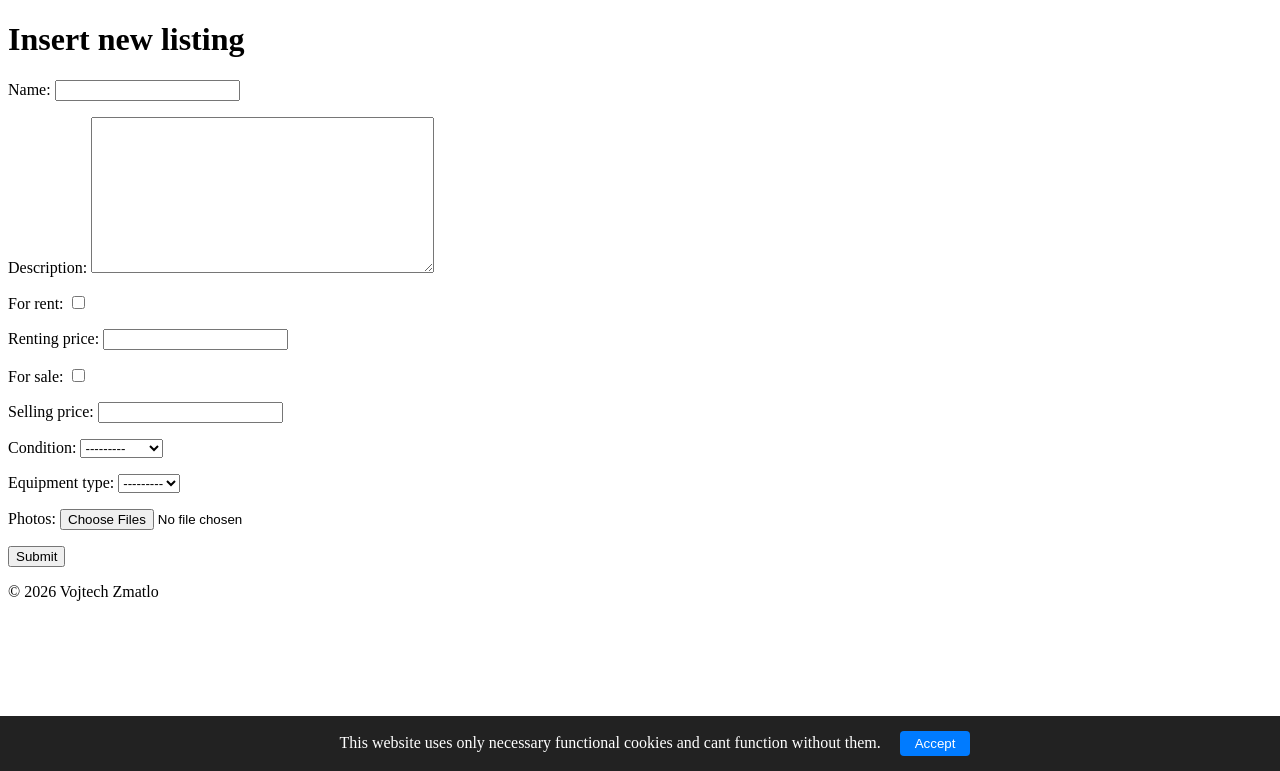
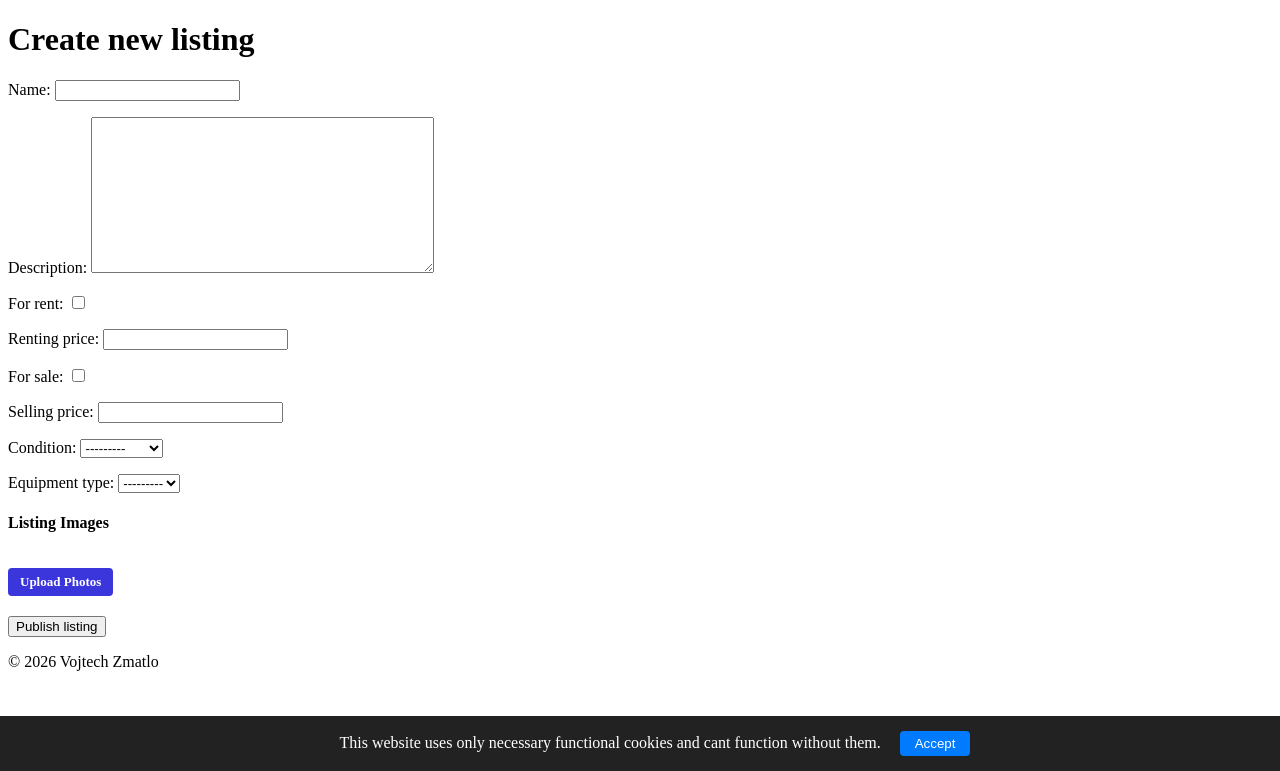
Before and after one commit to MAV0D/marketplace, a Django app: page /listing/create-listing in a window 1280 px wide. Shown: the part 29-800 px from the top of the page. Run offline with Django 5.2, Linux system fonts and the light colour scheme; the visitor is signed in with stand-in values (Sample User, id 1); data comes from the database, SQL or seed files in the repository; data that the repository does not hold is empty.

Commit message:
Listing image adding

```diff
--- a/app/listings/forms.py
+++ b/app/listings/forms.py
@@ -28,8 +28,6 @@ class MultipleFileField(forms.FileField):
     return result
 
 class ListingForm(forms.ModelForm):
-  images = MultipleFileField(label="Photos", required=False)
-
   class Meta:
     model = Listing
 
@@ -42,3 +40,21 @@ class ListingForm(forms.ModelForm):
               'condition',
               'equipment_type',
             ]
+
+  def clean(self):
+    cleaned_data = super().clean()
+
+    for_rent = cleaned_data.get('for_rent')
+    rent_price = cleaned_data.get('renting_price')
+
+    for_sale = cleaned_data.get('for_sale')
+    sale_price = cleaned_data.get('selling_price')
+
+    if not for_rent and not for_sale:
+      self.add_error('renting_price', "You must choose at least one option.")
+
+    if for_rent and not rent_price:
+      self.add_error('renting_price', "You must enter renting price.")
+
+    if for_sale and not sale_price:
+      self.add_error('selling_price', "You must enter selling price.")
--- a/app/listings/models.py
+++ b/app/listings/models.py
@@ -26,24 +26,25 @@ class Listing(models.Model):
     DAMAGED = 'DAMAGED', 'Damaged'
 
   class Status(models.TextChoices):
+    DRAFT = 'DRAFT', 'Draft'
     VISIBLE = 'VISIBLE', 'Visible'
     HIDDEN = 'HIDDEN', 'Hidden'
     SOLD = 'SOLD', 'Sold'
     ARCHIVED = 'ARCHIVED', 'Archived'
 
   name = models.CharField(max_length=20)
-  description = models.TextField()
+  description = models.TextField(null=True)
   for_rent = models.BooleanField()
   for_sale = models.BooleanField()
   selling_price = models.DecimalField(max_digits=10, decimal_places=2, null=True, blank=True)
   renting_price = models.DecimalField(max_digits=10, decimal_places=2, null=True, blank=True)
-  condition = models.CharField(max_length=10, choices=Condition.choices)
+  condition = models.CharField(max_length=10, choices=Condition.choices, null=True)
   views_count = models.IntegerField(default=0)
-  status = models.CharField(max_length=10, choices=Status.choices)
+  status = models.CharField(max_length=10, choices=Status.choices, default=Status.DRAFT)
   created_at = models.DateTimeField(auto_now_add=True)
   last_edited_at = models.DateTimeField(auto_now=True)
   seller = models.ForeignKey(User, on_delete=models.CASCADE)
-  equipment_type = models.ForeignKey('EquipmentType', on_delete=models.PROTECT)
+  equipment_type = models.ForeignKey('EquipmentType', on_delete=models.PROTECT, null=True)
 
   def archive_listing(self):
     self.status = self.Status.ARCHIVED
--- a/app/listings/templates/listings/listing_form.html
+++ b/app/listings/templates/listings/listing_form.html
@@ -3,13 +3,23 @@
 {% block title %}New Listing | Larp Marketplace{% endblock %}
 
 {% block content %}
-    <h1>Insert new listing</h1>
-    <form method="post">
+    <h1>{% if listing.name == '' %}Create new listing{%else%}Edit listing{%endif%}</h1>
+    <form method="post", enctype="multipart/form-data">
         {% csrf_token %}
         {{ form.as_p }}
 
+        <div id="listing-images-area" class="listing-images-section" style="margin-top: 20px; margin-bottom: 20px;">
+            {% include "listings/partials/listing_images_snippet.html" %}
+        </div>
+
         <div id="dynamic-attributes"></div>
 
-        <button type="submit">Submit</button>
+        <button type="submit">{% if listing.name == '' %}Publish listing{%else%}Save{%endif%}</button>
     </form>
 {% endblock %}
+
+{% comment %} <label>
+  <input type="checkbox" id="id_for_rent" name="for_rent"
+         onchange="document.getElementById('id_rent_price').disabled = !this.checked;">
+  Nabízet k pronájmu
+</label> {% endcomment %}
--- /dev/null
+++ b/app/listings/templates/listings/partials/listing_images_snippet.html
@@ -0,0 +1,33 @@
+<h4>Listing Images</h4>
+
+<div class="listing-images-gallery" style="display: flex; flex-wrap: wrap; gap: 15px; margin-bottom: 15px;">
+  {% for img in listing.images.all %}
+    <div id="listing-image-{{ img.id }}" style="position: relative; width: 100px; height: 100px;">
+      <img src="{{ img.file.url }}?t={{ img.uploaded_at|date:'U' }}" style="width: 100%; height: 100%; object-fit: cover; border-radius: 4px; border: 1px solid #ccc;">
+
+      <button type="button"
+              hx-post="{% url 'delete_listing_image' img.id %}"
+              hx-target="#listing-image-{{ img.id }}"
+              hx-swap="outerHTML"
+              hx-headers='{"X-CSRFToken": "{{ csrf_token }}"}'
+              style="position: absolute; top: 5px; right: 5px; background: rgba(220, 53, 69, 0.9); color: white; border: none; border-radius: 3px; padding: 2px 6px; cursor: pointer; font-size: 11px;">
+      </button>
+    </div>
+  {% endfor %}
+</div>
+
+<div class="upload-images-group">
+  <label for="id_images" class="custom-file-upload"
+         hx-post="{% url 'upload_listing_images' listing.id %}"
+         hx-target="#listing-images-area"
+         hx-trigger="change from:#id_images"
+         hx-encoding="multipart/form-data"
+         hx-headers='{"X-CSRFToken": "{{ csrf_token }}"}'
+         style="background: #3b35dc; color: white; padding: 6px 12px; border: none; border-radius: 4px; cursor: pointer; font-size: 13px; font-weight: bold; display: inline-block;">
+    Upload Photos
+  </label>
+
+  <div style="display: none;">
+    <input type="file" name="images" id="id_images" accept="image/*" multiple>
+  </div>
+</div>
--- a/app/listings/urls.py
+++ b/app/listings/urls.py
@@ -1,9 +1,11 @@
 from django.urls import path
-from .views import detail, create_listing, edit_listing, delete_listing
+from . import views
 
 urlpatterns = [
-  path('<int:id>/', detail, name='listing_detail'),
-  path('create-listing', create_listing, name='create_listing'),
-  path('edit/<int:id>/', edit_listing, name='edit_listing'),
-  path('delete/<int:id>/', delete_listing, name='delete_listing'),
+  path('<int:id>/', views.detail, name='listing_detail'),
+  path('create-listing', views.create_listing, name='create_listing'),
+  path('edit/<int:id>/', views.edit_listing, name='edit_listing'),
+  path('delete/<int:id>/', views.delete_listing, name='delete_listing'),
+  path('upload-listing-image/<int:listing_id>/', views.upload_listing_images, name='upload_listing_images'),
+  path('delete-listing-image/<int:id>/', views.delete_listing_image, name='delete_listing_image'),
 ]
--- a/app/listings/views.py
+++ b/app/listings/views.py
@@ -3,6 +3,7 @@ from django.contrib.auth.decorators import login_required
 from django.core.exceptions import PermissionDenied
 from django.views.decorators.http import require_POST
 from django.contrib import messages
+from django.http import HttpResponse
 from .models import Listing
 from .forms import ListingForm
 from images.models import ListingImage
@@ -13,27 +14,32 @@ def detail(request, id):
 
 @login_required
 def create_listing(request):
+  listing, created = Listing.objects.get_or_create(
+      seller=request.user,
+      status=Listing.Status.DRAFT,
+      defaults={
+        'name': '',
+        'description': '',
+        'for_rent' : False,
+        'for_sale' : False,
+        'seller' : request.user,
+      }
+    )
+
   if request.method == 'POST':
-    form = ListingForm(request.POST, request.FILES)
+    form = ListingForm(request.POST, request.FILES, instance=listing)
     if form.is_valid():
       listing = form.save(commit=False)
       listing.seller = request.user
+      listing.status = Listing.Status.VISIBLE
       listing.save()
-
-      files = request.FILES.getlist('images')
-      for f in files:
-        ListingImage.objects.create(
-          listing=listing,
-          file=f,
-          is_main=False
-        )
 
       return redirect('listing_detail', id=listing.id)
 
   else:
-    form = ListingForm()
+    form = ListingForm(instance=listing)
 
-  return render(request, 'listings/listing_form.html', {'form': form})
+  return render(request, 'listings/listing_form.html', {'form': form, 'listing' : listing})
 
 def edit_listing(request, id):
   listing = get_object_or_404(Listing, id=id)
@@ -81,3 +87,38 @@ def delete_listing(request, id):
 
   messages.success(request, "Inzerát byl úspěšně smazán.")
   return redirect('index')
+
+@login_required
+@require_POST
+def delete_listing_image(request, id):
+
+  try:
+    image = get_object_or_404(ListingImage, id=id, listing__seller=request.user)
+    image.delete()
+  except ListingImage.DoesNotExist:
+    pass
+
+  return HttpResponse("")
+
+@login_required
+@require_POST
+def upload_listing_images(request, listing_id):
+  listing = get_object_or_404(Listing, id=listing_id, seller=request.user)
+  files = request.FILES.getlist('images')
+
+  if files:
+    last_image = listing.images.order_by('-position').first()
+    current_position = last_image.position if last_image else 0
+
+    for f in files:
+
+      current_position += 1
+
+      ListingImage.objects.create(
+        listing=listing,
+        file=f,
+        position=current_position,
+        is_main=(current_position == 1)
+      )
+
+  return render(request, 'listings/partials/listing_images_snippet.html', {'listing': listing})
```
Also changed, not shown: app/listings/migrations/0004_alter_listing_condition_alter_listing_description_and_more.py (added).
